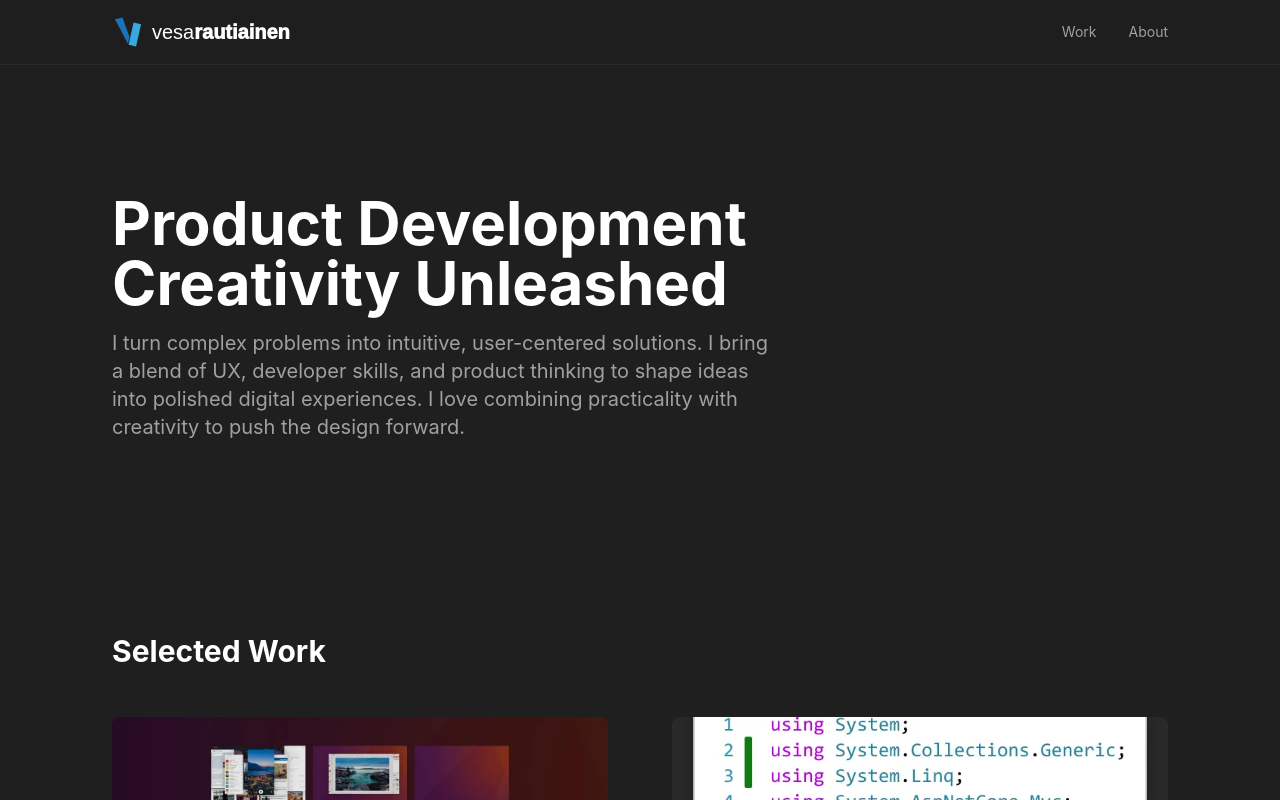
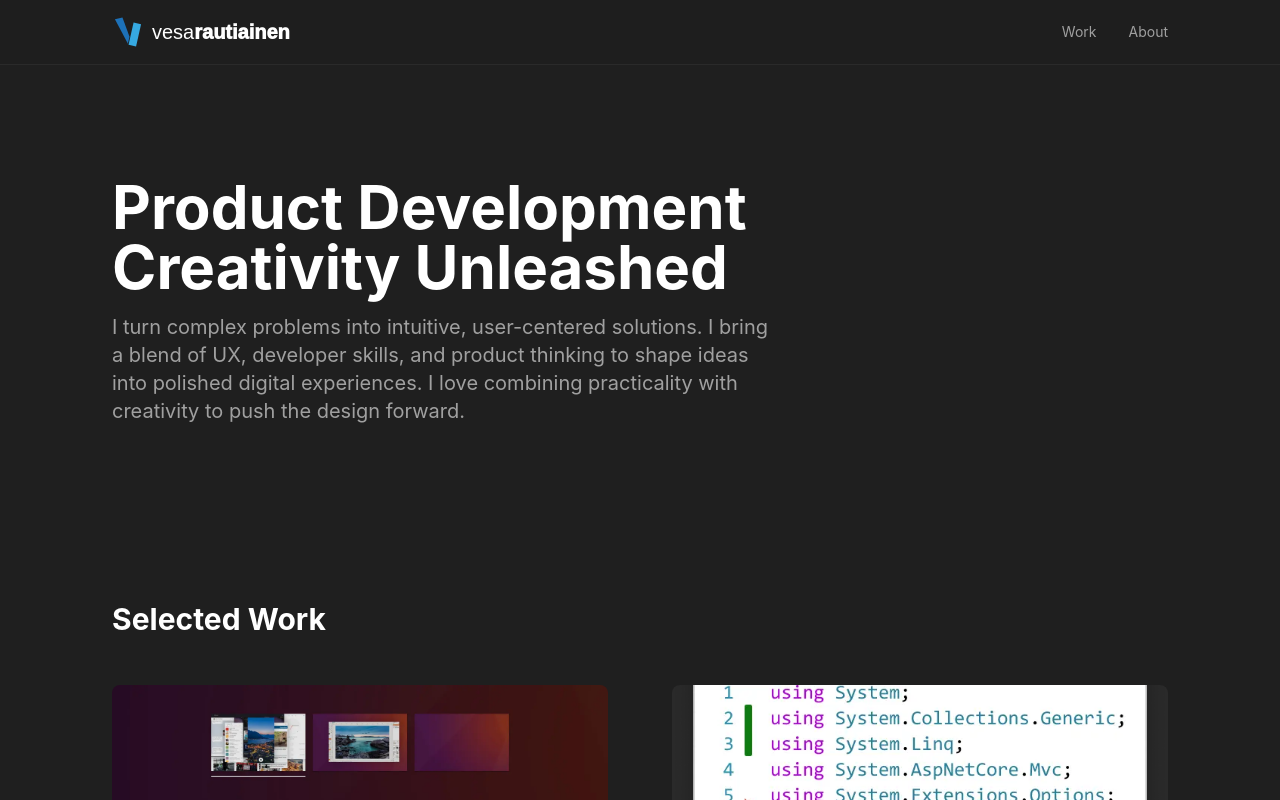
Before and after one commit to vesarautiainen/v0-design-portfolio-website, a SvelteKit app: page / in a window 1280 px wide. Shown: the top 800 px of the page. Built offline with nearby package versions, Linux system fonts and the light colour scheme.

Commit message:
Small layout updates

```diff
--- a/src/routes/+page.svelte
+++ b/src/routes/+page.svelte
@@ -26,7 +26,7 @@
 </svelte:head>
 
 <!-- Hero Section -->
-<section class="px-6 md:px-12 py-20 md:py-32 max-w-6xl mx-auto">
+<section class="px-6 md:px-12 py-20 md:py-28 max-w-6xl mx-auto">
 	<div class="space-y-4">
 		<h1 class="text-4xl md:text-6xl font-bold text-balance">
 			Product Development Creativity Unleashed
--- a/src/routes/projects/[slug]/+page.svelte
+++ b/src/routes/projects/[slug]/+page.svelte
@@ -95,7 +95,7 @@
 		<div class="space-y-8">
 			<!-- Header -->
 			<div>
-				<a href="/projects" class="text-muted-foreground hover:text-foreground mb-4 inline-block">
+				<a href="/projects" class="text-muted-foreground hover:text-foreground mb-8 inline-block">
 					← Back to Projects
 				</a>
 				<h1 class="text-4xl md:text-5xl font-bold mb-3">{project.title}</h1>
```
